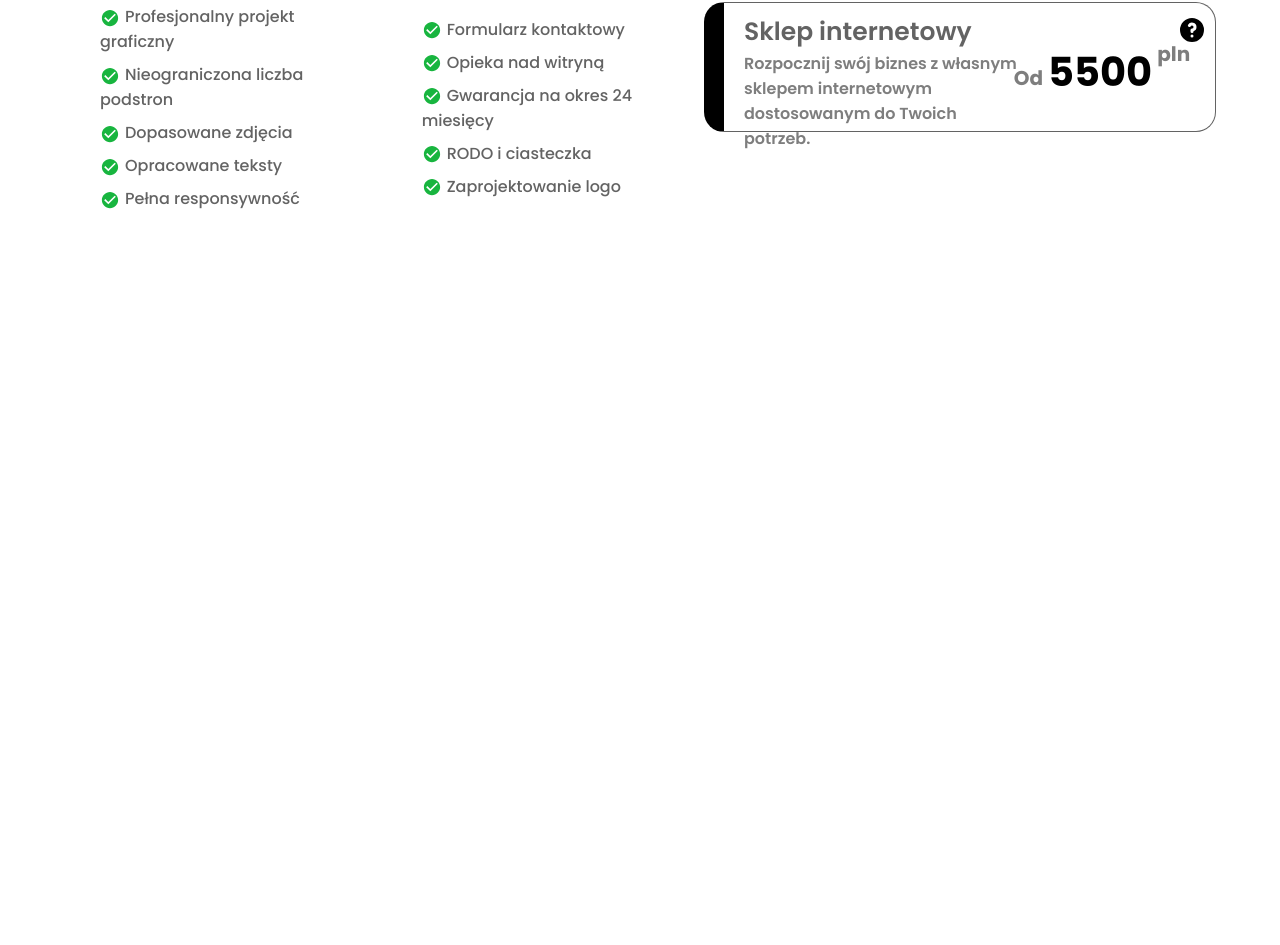
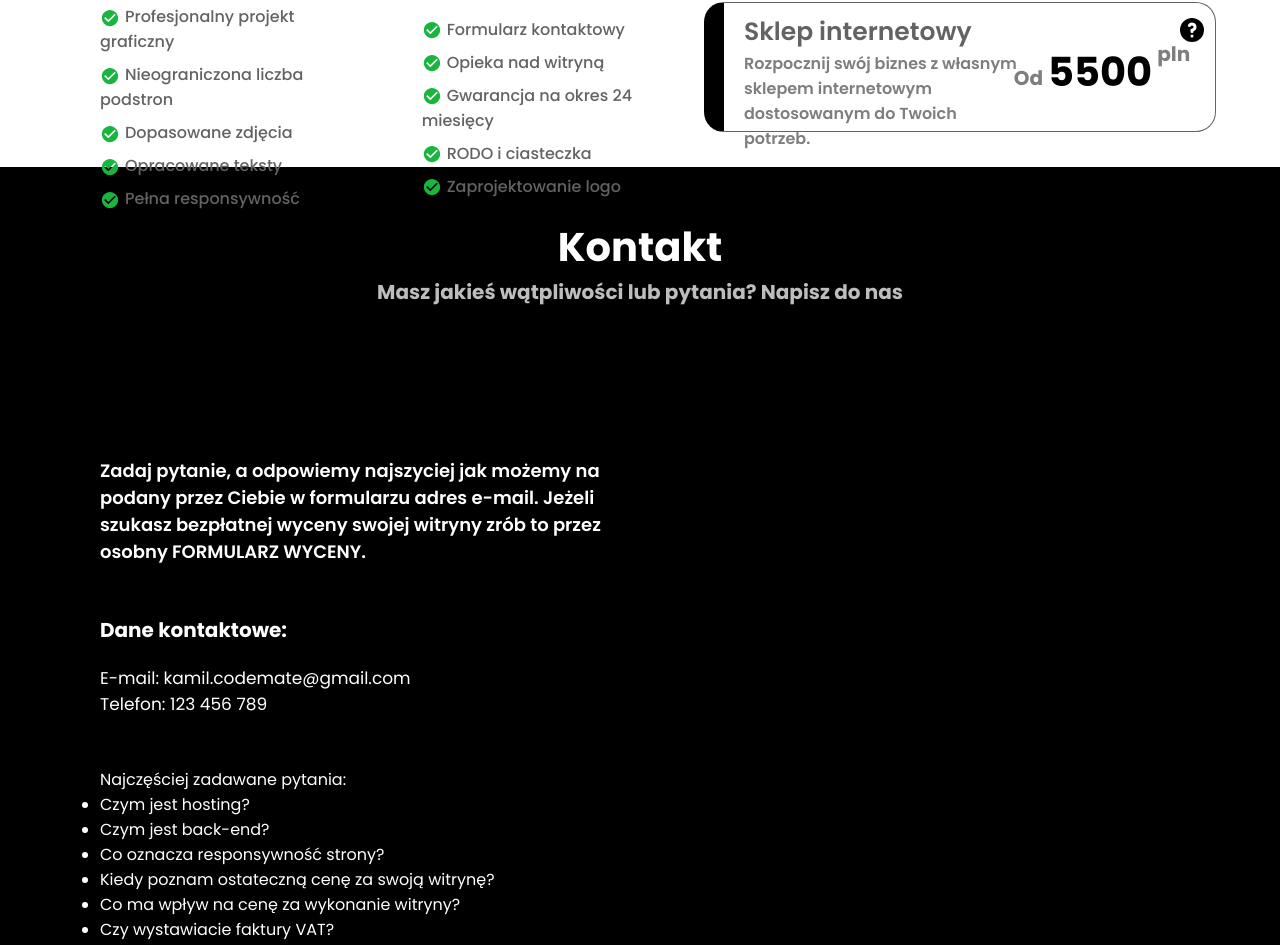
Before and after one commit to KamilCodemate/KamilCodemateWebsite, a React (Create React App) app: page / in a window 1280 px wide. Shown: the part 3178-4123 px from the top of the page. Before the commit the page ends 3397 px from the top, so only its background shows below. Built offline with nearby package versions, Linux system fonts and the light colour scheme.

Commit message:
Some changes in 'contact' section

```diff
--- a/src/Pages/MainPage.tsx
+++ b/src/Pages/MainPage.tsx
@@ -239,6 +239,42 @@ const MainPage: React.FC = () => {
           </div>
         </div>
       </div>
+      <div id='contact'>
+        <div className='section-title'>
+          <span className='first-section-title whitened'>Kontakt</span>
+          <span className='second-section-title whitened'>Masz jakieś wątpliwości lub pytania? Napisz do nas</span>
+        </div>
+        <div className='contact-cols'>
+          <div className='contact-left-col'>
+            <div className='main-desc'>
+              Zadaj pytanie, a odpowiemy najszyciej jak możemy na podany przez Ciebie w formularzu adres e-mail. Jeżeli szukasz bezpłatnej wyceny
+              swojej witryny zrób to przez osobny FORMULARZ WYCENY.
+            </div>
+            <div className='contact-info'>
+              <div className='contact-info-title'>Dane kontaktowe:</div>
+              <div className='contact-info-content'>
+                E-mail: kamil.codemate@gmail.com <br />
+                Telefon: 123 456 789
+              </div>
+            </div>
+            <div className='faq'>
+              <div className='faq-title'>Najczęściej zadawane pytania:</div>
+              <div className='faq-content'>
+                <ul>
+                  <li>Czym jest hosting?</li>
+                  <li>Czym jest back-end?</li>
+                  <li>Co oznacza responsywność strony?</li>
+                  <li>Kiedy poznam ostateczną cenę za swoją witrynę?</li>
+                  <li>Co ma wpływ na cenę za wykonanie witryny?</li>
+                  <li>Czy wystawiacie faktury VAT?</li>
+                  <li>Jakie usługi są świadczone w ramach "opieki nad stroną"?</li>
+                </ul>
+              </div>
+            </div>
+          </div>
+          <div className='contact-right-col'></div>
+        </div>
+      </div>
     </div>
   );
 };
--- a/src/Pages/PageStyles/MainPage.scss
+++ b/src/Pages/PageStyles/MainPage.scss
@@ -307,3 +307,44 @@
     }
   }
 }
+#contact {
+  min-height: 100vh;
+  width: 100%;
+  background-color: black;
+  color: white;
+
+  .contact-cols {
+    width: 100%;
+    display: flex;
+    padding-left: 100px;
+    padding-right: 100px;
+
+    .contact-left-col {
+      width: 50%;
+      display: flex;
+      flex-direction: column;
+
+      .main-desc {
+        font-size: 18px;
+        font-weight: 600;
+        margin-top: 50px;
+        margin-bottom: 50px;
+      }
+      .contact-info {
+        display: flex;
+        flex-direction: column;
+        width: 100%;
+
+        .contact-info-title {
+          font-size: 20px;
+          font-weight: bold;
+          margin-bottom: 20px;
+        }
+        .contact-info-content {
+          font-size: 17px;
+          margin-bottom: 50px;
+        }
+      }
+    }
+  }
+}
```
